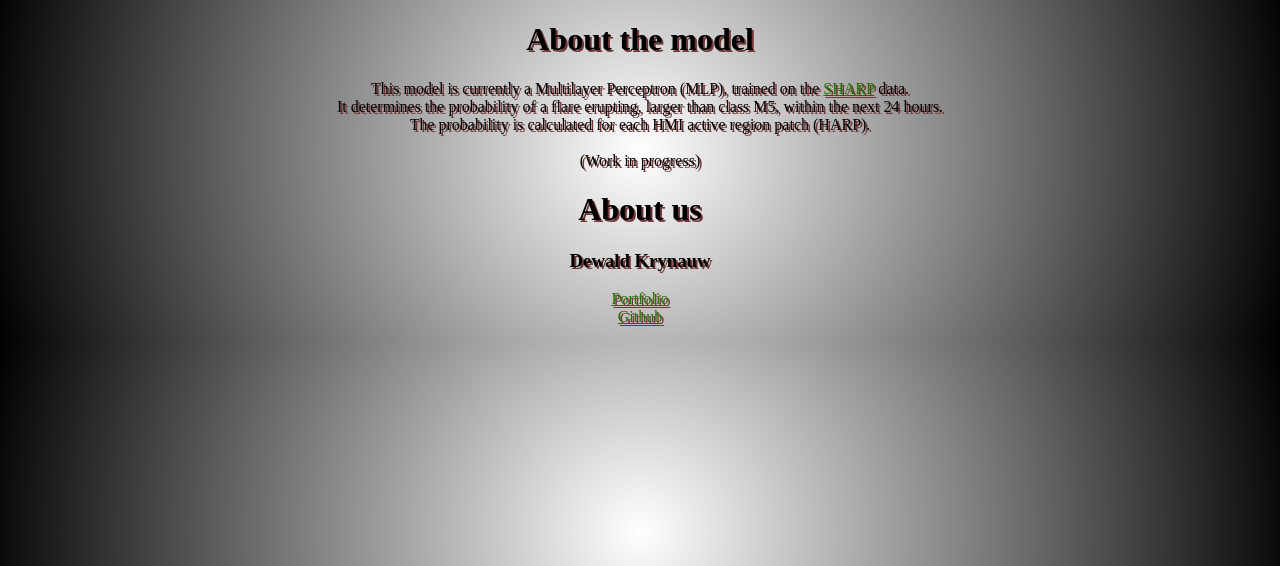
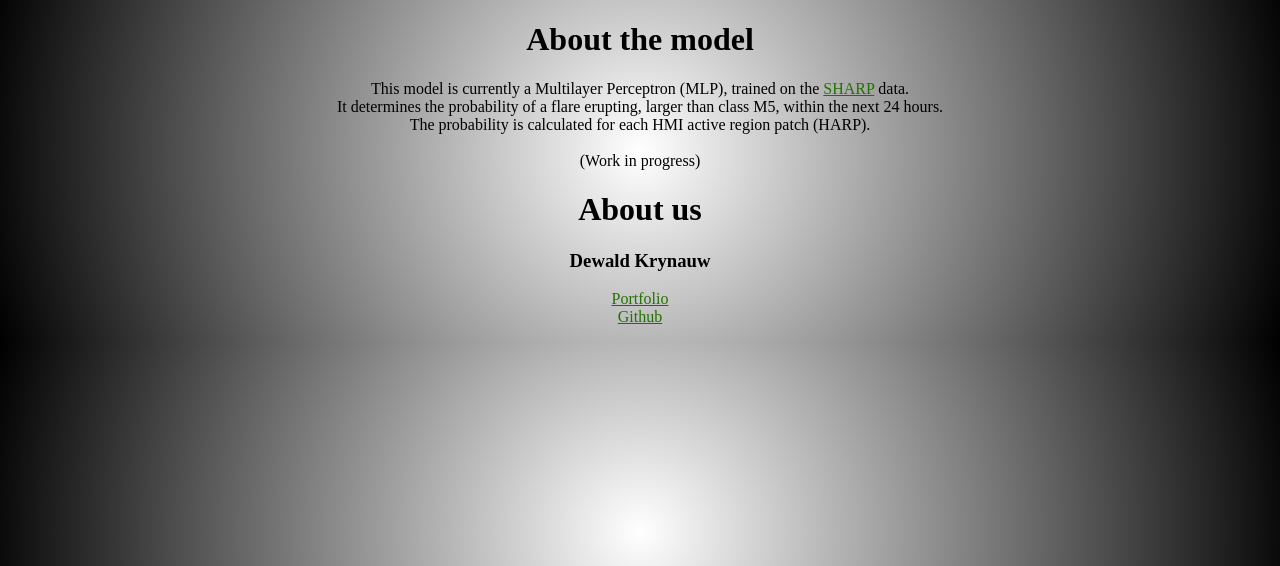
Before and after one commit to Dewald928/deep-flare-prediction-heroku, a Flask app: page /about in a window 1280 px wide. Shown: the part 38-604 px from the top of the page. Run offline with Flask 2, Linux system fonts and the light colour scheme.

Commit message:
oops shadow
Took 5 minutes

```diff
--- a/app/static/css/style.css
+++ b/app/static/css/style.css
@@ -38,6 +38,7 @@ h1, p, ol, h3 {
 .about h1, p, ol, h3 {
     color: #000000;
     text-align: center;
+    text-shadow: none;
 }
 
 th {
```
